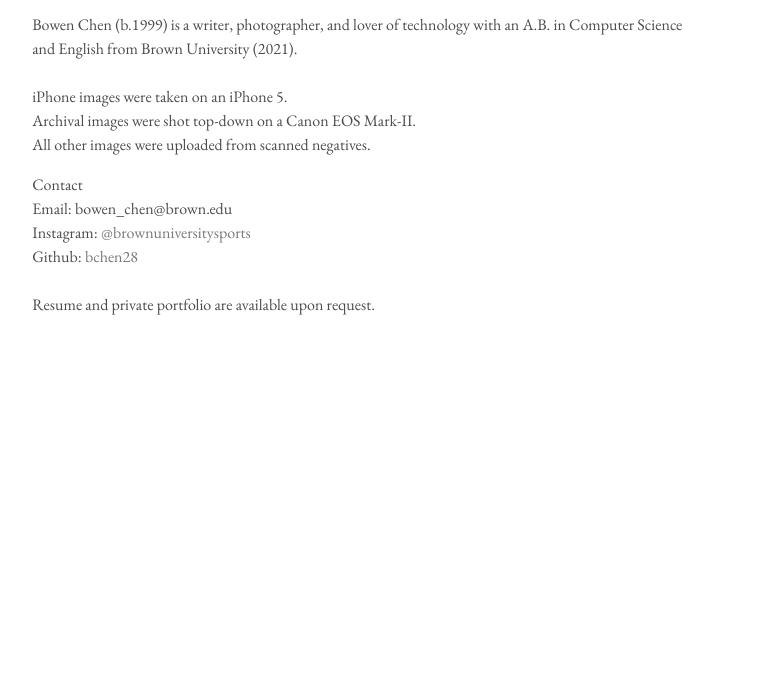
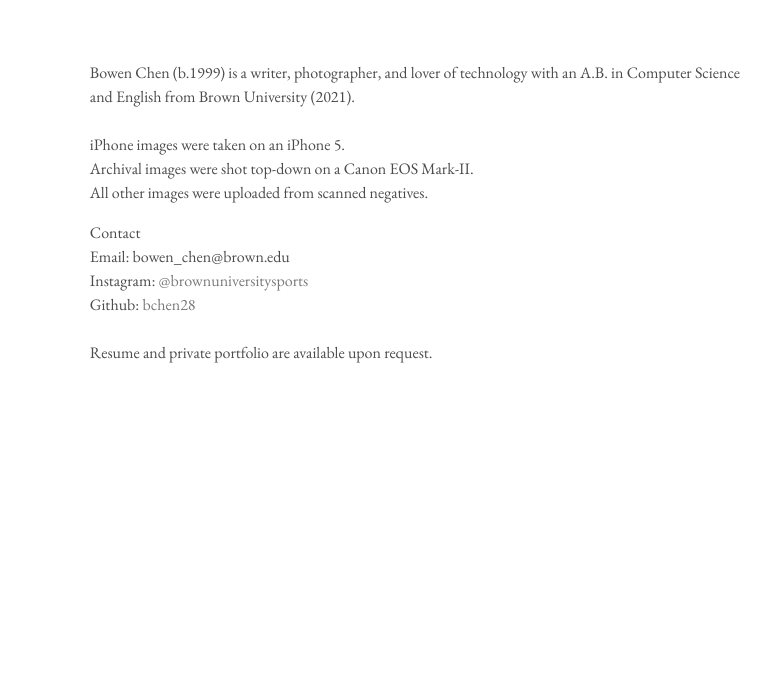
Before and after one commit to bchen28/portfolio, a Gatsby site: page /about in a window 1280 px wide. Shown: the part 123-800 px from the top of the page, without its empty margins (275-1057 px from the left). Built offline with nearby package versions, Linux system fonts and the light colour scheme; Gatsby itself is replaced by a stand-in of ours.

Commit message:
Fixed header padding for index and about pages
Fixed top padding

```diff
--- a/gatsby-config.js
+++ b/gatsby-config.js
@@ -7,7 +7,6 @@ module.exports = {
     "gatsby-plugin-gatsby-cloud",
     "gatsby-plugin-image",
     "gatsby-plugin-react-helmet",
-    "gatsby-plugin-sitemap",
     "gatsby-plugin-sharp",
     "gatsby-transformer-sharp",
     {
--- a/src/pages/about.js
+++ b/src/pages/about.js
@@ -7,12 +7,14 @@ import "../styles/global.css"
 export default class AboutPage extends Component {
   render(){
     return(
-      <div>
-        <header>
-          <NavBar/>
-        </header>
-        <div className="writing">
-          <Info/>
+      <div className = "about-index-top-padding">
+        <div className = "text-body">
+          <header>
+            <NavBar/>
+          </header>
+          <div className="writing">
+            <Info/>
+          </div>
         </div>
       </div>
     );
--- a/src/styles/global.css
+++ b/src/styles/global.css
@@ -39,6 +39,9 @@ nav {
   margin: auto;
 }
 
+.about-index-top-padding{
+  padding-top:50px;
+}
 .archive-image-label{
   /* margin:auto; */
   font-family: "Authentic Sans";
```
Also changed, not shown: src/pages/index.js (+9 -5 lines).
